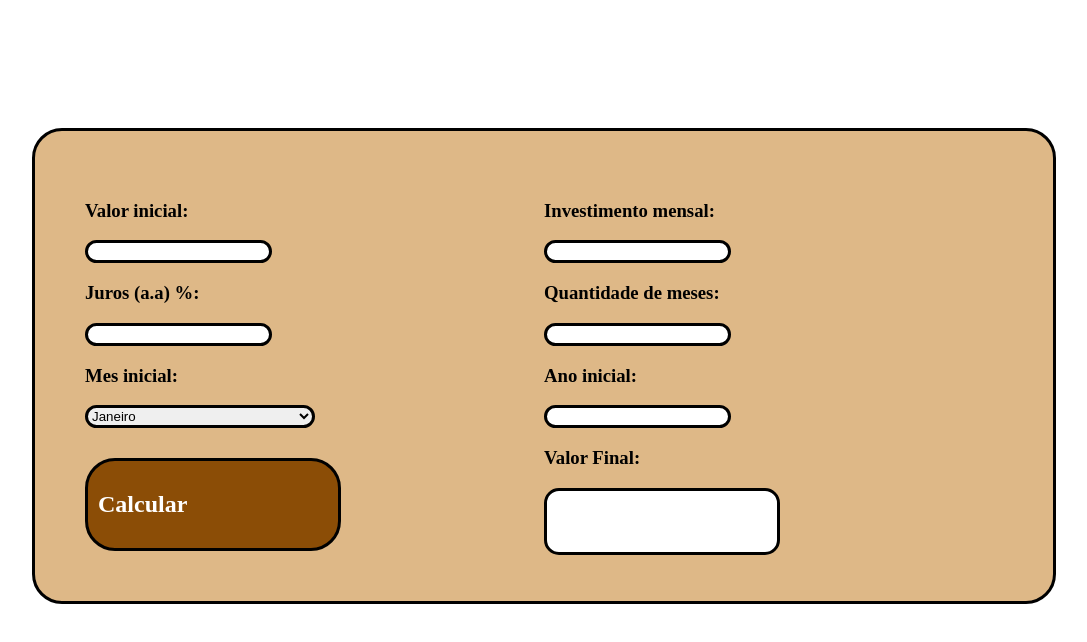
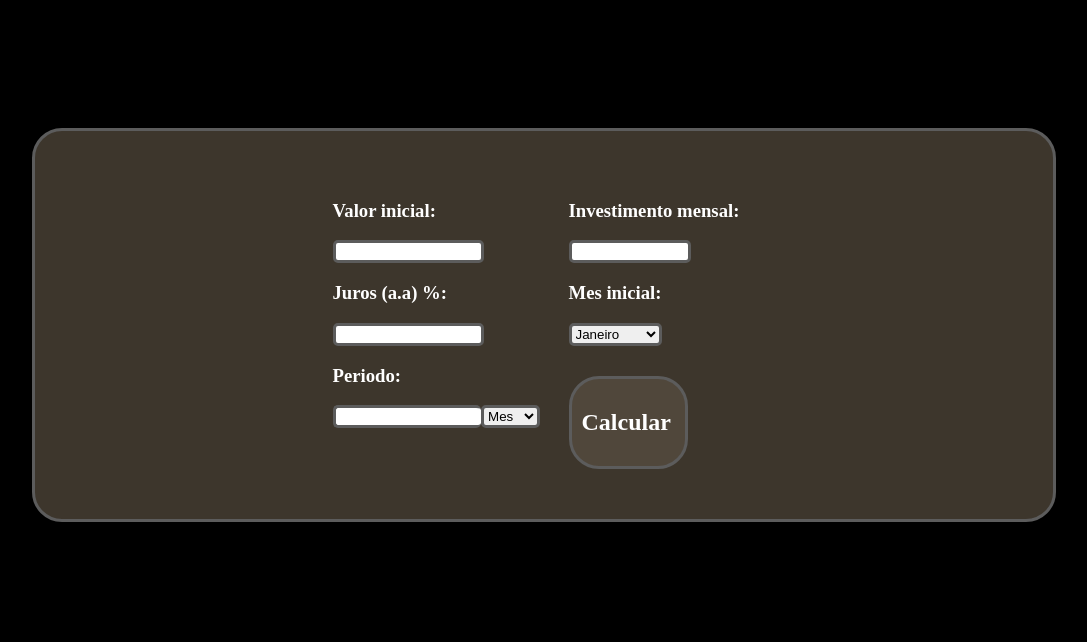
Before and after one commit to Candoti01/GitHub, a plain HTML site: page ProjJurosCompostos/index.html in a window 1280 px wide. Shown: the whole page, without its empty margins (96-1183 px from the left). Drawn offline with Linux system fonts and the light colour scheme.

Commit message:
Trabalho Ainda inacabado

```diff
--- a/ProjJurosCompostos/index.html
+++ b/ProjJurosCompostos/index.html
@@ -15,65 +15,77 @@
 <body>
     <main>
         <section id="calculadora">
+
             <div class="campos" id="campo-valor">
                 <h3>
                     Valor inicial:
                 </h3>
-                <input type="number" id="valor_inicial">
+                <input type="number" id="valor-inicial">
             </div>
+
             <div class="campo" id="campo-invmen">
                 <h3>
                     Investimento mensal:
                 </h3>
                 <input type="number" id="inv-mensal">
             </div>
+
             <div class="campo" id="campo-juros.a">
                 <h3>
                     Juros (a.a) %:
                 </h3>
-                <input type="number" id="juros-a.a">
+                <input type="number" id="juros-aa">
             </div>
-            <div class="campo" id="campo-qntmeses">
+
+            <!-- <div class="campo" id="campo-qntmeses">
                 <h3>
                     Quantidade de meses:
                 </h3>
                 <input type="number" id="qnt-meses">
-            </div>
+            </div> -->
+
             <div class="campo" id="campo-mesini">
                 <h3>
                     Mes inicial:
                 </h3>
-                <select>
-                    <option value="janeiro">Janeiro</option>
-                    <option value="fevereiro">Fevereiro</option>
-                    <option value="marco">Março</option>
-                    <option value="abril">Abril</option>
-                    <option value="maio">Maio</option>
-                    <option value="junho">Junho</option>
-                    <option value="julho">Julho</option>
-                    <option value="agosto">Agosto</option>
-                    <option value="setembro">Setembro</option>
-                    <option value="outrubro">Outubro</option>
-                    <option value="novembro">Novembro</option>
-                    <option value="dezembro">Dezembro</option>
+                <select id="mes-ini">
+                    <option value="1">Janeiro</option>
+                    <option value="2">Fevereiro</option>
+                    <option value="3">Março</option>
+                    <option value="4">Abril</option>
+                    <option value="5">Maio</option>
+                    <option value="6">Junho</option>
+                    <option value="7">Julho</option>
+                    <option value="8">Agosto</option>
+                    <option value="9">Setembro</option>
+                    <option value="10">Outubro</option>
+                    <option value="11">Novembro</option>
+                    <option value="12">Dezembro</option>
                 </select>
             </div>
+
             <div class="campo" id="campo-anoini">
                 <h3>
-                    Ano inicial:
+                    Periodo:
                 </h3>
-                <input type="number" id="ano-ini">
+                <div id="divmesano">
+                    <input id="periodo" type="number">
+                    <select  id="mes-ano">
+                        <option value="1">Mes</option>
+                        <option value="2">Ano</option>
+                    </select>
+                </div>
             </div>
-            <div class="campo" id="botao">
+
+            <div class="campo" id="botao" onclick="calcularJuros()">
                 <h1>Calcular</h1>
             </div>
-            <div class="campo" id="resultado">
-                <h3>
-                    Valor Final:
-                </h3>
-                <div id="resultado-final">
 
-                </div>
+        </section>
+        <section id="tablesec">
+            <div id="table">
+                <table id="tabela">
+                </table>
             </div>
         </section>
         <script src="index.js"></script>
--- a/ProjJurosCompostos/index.js
+++ b/ProjJurosCompostos/index.js
@@ -0,0 +1,33 @@
+
+function calcularJuros() {
+    let valIni = document.getElementById("valor-inicial").value;
+    let invMen = document.getElementById("inv-mensal").value;
+    let juros = document.getElementById("juros-aa").value;
+    let qntMes = document.getElementById("qnt-meses").value;
+    let mesIni = ducument.getElementById("mes-ini").value;
+    let anoIni = document.getElementById("ano-ini").value;
+
+    alert(juros)
+    document.getElementById("tabela").innerHTML = ("<thead>" +
+        "<tr>" +
+        "<td>Evento</td>" +
+        "<td class=" + "tb-direito" + ">Valores</td>" +
+        "</tr>" +
+        "</thead>" +
+        "<tbody>" +
+        "<tr>" +
+        "<td>Total investido</td>" +
+        "<td class=" + "tb-direito" + ">" + juros + "</td>" +
+        "</tr>" +
+        "<tr>" +
+        "<td>Total ganho com juros mensal</td>" +
+        "<td class=" + "tb-direito" + ">" + juros + "</td>" +
+        "</tr>" +
+        "<tr>" +
+        "<td>Total</td>" +
+        "<td class=" + "tb-direito" + ">" + juros + "</td>" +
+        "</tr>" +
+        "</tbody>"
+    );
+
+}
--- a/ProjJurosCompostos/style.css
+++ b/ProjJurosCompostos/style.css
@@ -1,42 +1,102 @@
 body {
     margin: 0;
     padding: 0;
+    background-color: black;
 }
+
 #calculadora {
-    border: solid black;
+    color: white;
+    border: solid rgb(92, 92, 92);
     border-radius: 30px;
-    background-color: burlywood;
+    background-color: rgb(61, 54, 44);
     margin: 10%;
+    margin-bottom: 0;
     padding: 50px;
     display: grid;
     grid-template-columns: auto auto;
+    justify-content: center;
 }
+#divmesano{
+    display: flex;
+
+}
+#mes-ano{
+    width: 25%;
+}
+#periodo {
+    border-right: none;
+}
+
 select {
     width: 50%;
-    border: solid black;
-    border-radius: 20px;
+    border: solid rgb(92, 92, 92);;
+    border-radius: 5px;
 }
 input {
-    border: solid black;
-    border-radius: 30px;
+    border: solid rgb(92, 92, 92);;
+    border-radius: 5px;
+    width: 60%;
 }
-#botao{
+
+#botao {
     color: white;
-    background-color: rgb(139, 77, 6);
+    background-color: rgb(80, 71, 59);
     width: 50%;
     padding: 10px;
     margin-top: 30px;
     border-radius: 30px;
-    border: solid black;
+    border: solid rgb(92, 92, 92);;
 }
+
 #botao:hover {
-    background-color: rgb(179, 97, 5);
+    transition: 0.5s;
+    background-color: rgb(9, 255, 0);
     cursor: pointer;
 }
-#resultado-final{
+
+#resultado-final {
     background-color: white;
-    border-radius: 15px;
-    border: solid black;
+    border-radius: 5px;
+    border: solid rgb(92, 92, 92);;
     height: 50%;
     width: 50%;
 }
+
+#tablesec {
+    padding: 10px;
+}
+
+#table {
+    padding: 10px;
+    display: flex;
+    justify-content: center;
+    align-items: center;
+}
+
+table {
+    border: solid rgb(92, 92, 92);;
+    border-collapse: collapse;
+    width: 30%;
+}
+
+tr,
+td {
+    padding: 10px;
+    border: 1px solid rgb(92, 92, 92);;
+    height: 30px;
+    color: white;
+
+}
+
+.tb-direito {
+    text-align: right;
+
+}
+
+thead {
+    background-color: rgb(61, 54, 44);
+}
+
+tbody {
+    background-color: rgb(80, 71, 59);
+}
```
